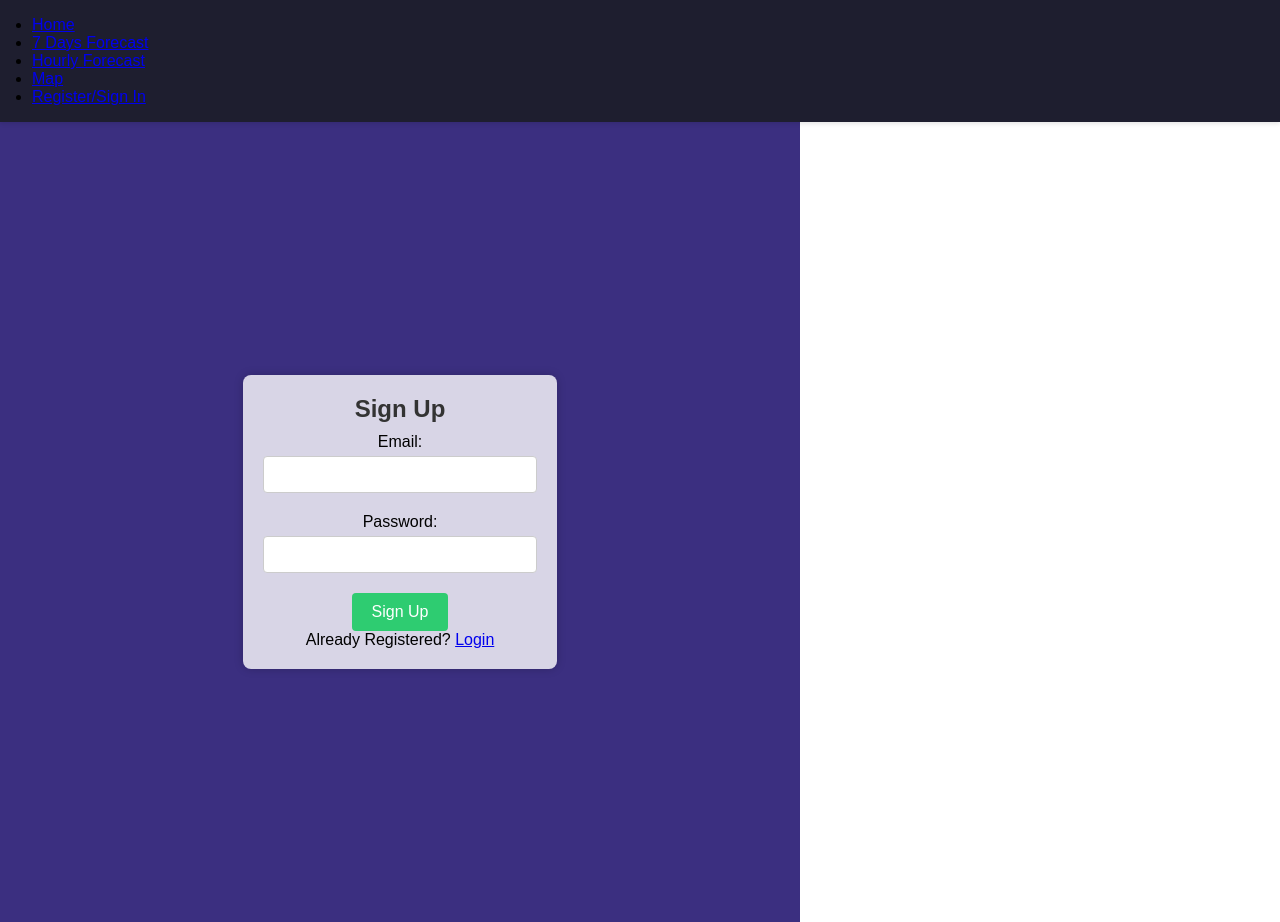
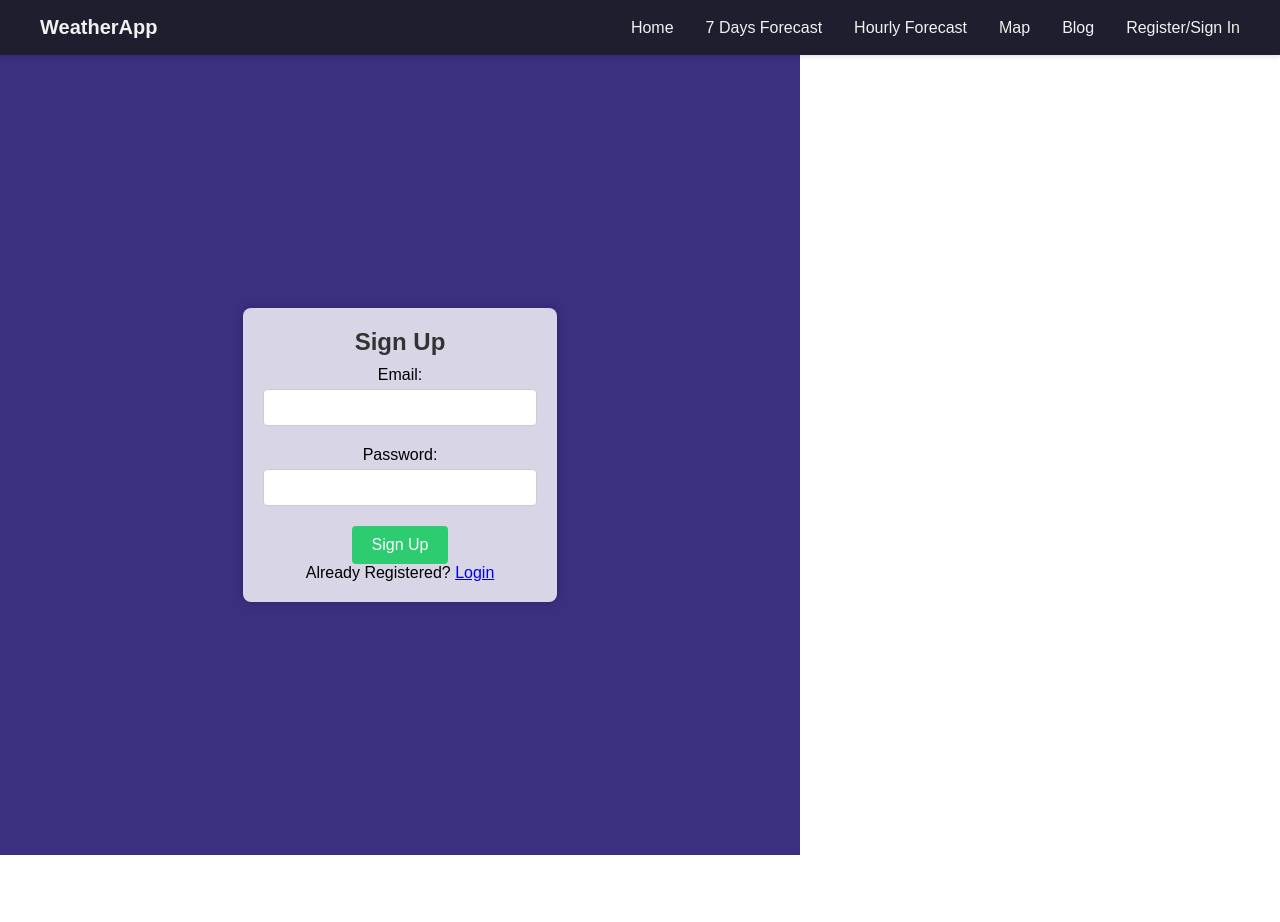
Before and after one commit to gkarm/weatherplus, a React (Vite) app: page /signup in a window 1280 px wide. After the commit the page ends 855 px from the top, so only its background shows below. Built offline with nearby package versions, Linux system fonts and the light colour scheme.

Commit message:
navbarcss

```diff
--- a/src/Components/Navbar/Navbar.jsx
+++ b/src/Components/Navbar/Navbar.jsx
@@ -1,38 +1,114 @@
-import {Router, Route, Link,} from "react-router-dom";
-// import  { useContext } from 'react';
-// import {Link, Route, Routes} from 'react-router-dom';
-// import { AppContext } from '../../context/AppContext';
-import {AppContext} from '../../Context/AppContext.jsx';
-import WeeklyWeather from "../../pages/WeekForecast.jsx";
-import HourlyForecast from "../../pages/WeatherPlusApp/HourlyForecast.jsx";
-import MapPage from "../../pages/MapPage.jsx";
-import './Navbar.css';
-import LoginForm from "../../pages/LoginForm.jsx";
-import {useContext} from "react";
 
+
+import { useState, useContext } from "react";
+import { Link } from "react-router-dom";
+import { AppContext } from "../../Context/AppContext.jsx";
+import "./Navbar.css";
 
 const Navbar = () => {
     const { user, logout } = useContext(AppContext);
+    const [isOpen, setIsOpen] = useState(false);
 
     return (
-        <div className='navbar'>
-            <ul>
-                <li><Link to="/">Home</Link></li>
-                <li><Link to="weekForecast">7 Days Forecast</Link></li>
-                <li><Link to="/hourly">Hourly Forecast</Link></li>
-                <li><Link to="/map">Map</Link></li>
+        <nav className="navbar">
+            <div className="nav-container">
+                <div className="nav-brand">
+                    <Link to="/">WeatherApp</Link>
+                </div>
+
+                <button className="hamburger" onClick={() => setIsOpen(!isOpen)}>
+                    <span></span>
+                    <span></span>
+                    <span></span>
+                </button>
+
+                <ul className={`nav-menu ${isOpen ? "active" : ""}`}>
+                    <li>
+                        <Link to="/" onClick={() => setIsOpen(false)}>
+                            Home
+                        </Link>
+                    </li>
+                    <li>
+                        <Link to="/weekForecast" onClick={() => setIsOpen(false)}>
+                            7 Days Forecast
+                        </Link>
+                    </li>
+                    <li>
+                        <Link to="/hourly" onClick={() => setIsOpen(false)}>
+                            Hourly Forecast
+                        </Link>
+                    </li>
+                    <li>
+                        <Link to="/map" onClick={() => setIsOpen(false)}>
+                            Map
+                        </Link>
+                    </li>
+                    <li>
+                        <Link to="/blog" onClick={() => setIsOpen(false)}>
+                            Blog
+                        </Link>
+                    </li>
+
                     {user ? (
                         <>
-                        <li><span>Welcome, {user.name}</span></li>
-                        <li><button onClick={logout}>Logout</button></li>
+                            <li>
+                                <span>Welcome, {user.name}</span>
+                            </li>
+                            <li>
+                                <button onClick={logout}>Logout</button>
+                            </li>
                         </>
                     ) : (
-                    <li><Link to="/login">Register/Sign In</Link></li>
+                        <li>
+                            <Link to="/login" onClick={() => setIsOpen(false)}>
+                                Register/Sign In
+                            </Link>
+                        </li>
                     )}
                 </ul>
-
             </div>
+        </nav>
     );
 };
 
 export default Navbar;
+
+
+// import {Router, Route, Link,} from "react-router-dom";
+// // import  { useContext } from 'react';
+// // import {Link, Route, Routes} from 'react-router-dom';
+// // import { AppContext } from '../../context/AppContext';
+// import {AppContext} from '../../Context/AppContext.jsx';
+// import WeeklyWeather from "../../pages/WeekForecast.jsx";
+// import HourlyForecast from "../../pages/WeatherPlusApp/HourlyForecast.jsx";
+// import MapPage from "../../pages/MapPage.jsx";
+// import './Navbar.css';
+// import LoginForm from "../../pages/LoginForm.jsx";
+// import {useContext} from "react";
+//
+//
+// const Navbar = () => {
+//     const { user, logout } = useContext(AppContext);
+//
+//     return (
+//         <div className='navbar'>
+//             <ul>
+//                 <li><Link to="/">Home</Link></li>
+//                 <li><Link to="weekForecast">7 Days Forecast</Link></li>
+//                 <li><Link to="/hourly">Hourly Forecast</Link></li>
+//                 <li><Link to="/map">Map</Link></li>
+//                 {user ? (
+//                     <>
+//                         <li><span>Welcome, {user.name}</span></li>
+//                         <li><button onClick={logout}>Logout</button></li>
+//                     </>
+//                 ) : (
+//                     <li><Link to="/login">Register/Sign In</Link></li>
+//                 )}
+//             </ul>
+//
+//         </div>
+//     );
+// };
+//
+// export default Navbar;
--- a/src/Components/firebase.jsx
+++ b/src/Components/firebase.jsx
@@ -1,18 +1,18 @@
-import { initializeApp } from "firebase/app";
-import {getAuth} from 'firebase/auth'
-
-const firebaseConfig = {
-    apiKey: "AIzaSyBVX93gULe-SqTISGQNlhrz8TX2HYFu4Tk",
-    authDomain: "weatherplus-51c48.firebaseapp.com",
-    projectId: "weatherplus-51c48",
-    storageBucket: "weatherplus-51c48.appspot.com",
-    messagingSenderId: "962047294014",
-    appId: "1:962047294014:web:e3d070ccf0fa12a2916f6f",
-    measurementId: "G-DQ1HZNGJS4"
-};
-
-// Initialize Firebase
-const app = initializeApp(firebaseConfig);
-const auth = getAuth(app)
-
-export {auth}
+// import { initializeApp } from "firebase/app";
+// import {getAuth} from 'firebase/auth'
+//
+// const firebaseConfig = {
+//     apiKey: "AIzaSyBVX93gULe-SqTISGQNlhrz8TX2HYFu4Tk",
+//     authDomain: "weatherplus-51c48.firebaseapp.com",
+//     projectId: "weatherplus-51c48",
+//     storageBucket: "weatherplus-51c48.appspot.com",
+//     messagingSenderId: "962047294014",
+//     appId: "1:962047294014:web:e3d070ccf0fa12a2916f6f",
+//     measurementId: "G-DQ1HZNGJS4"
+// };
+//
+// // Initialize Firebase
+// const app = initializeApp(firebaseConfig);
+// const auth = getAuth(app)
+//
+// export {auth}
```
Lines whose indentation alone changed are shown as unchanged.
